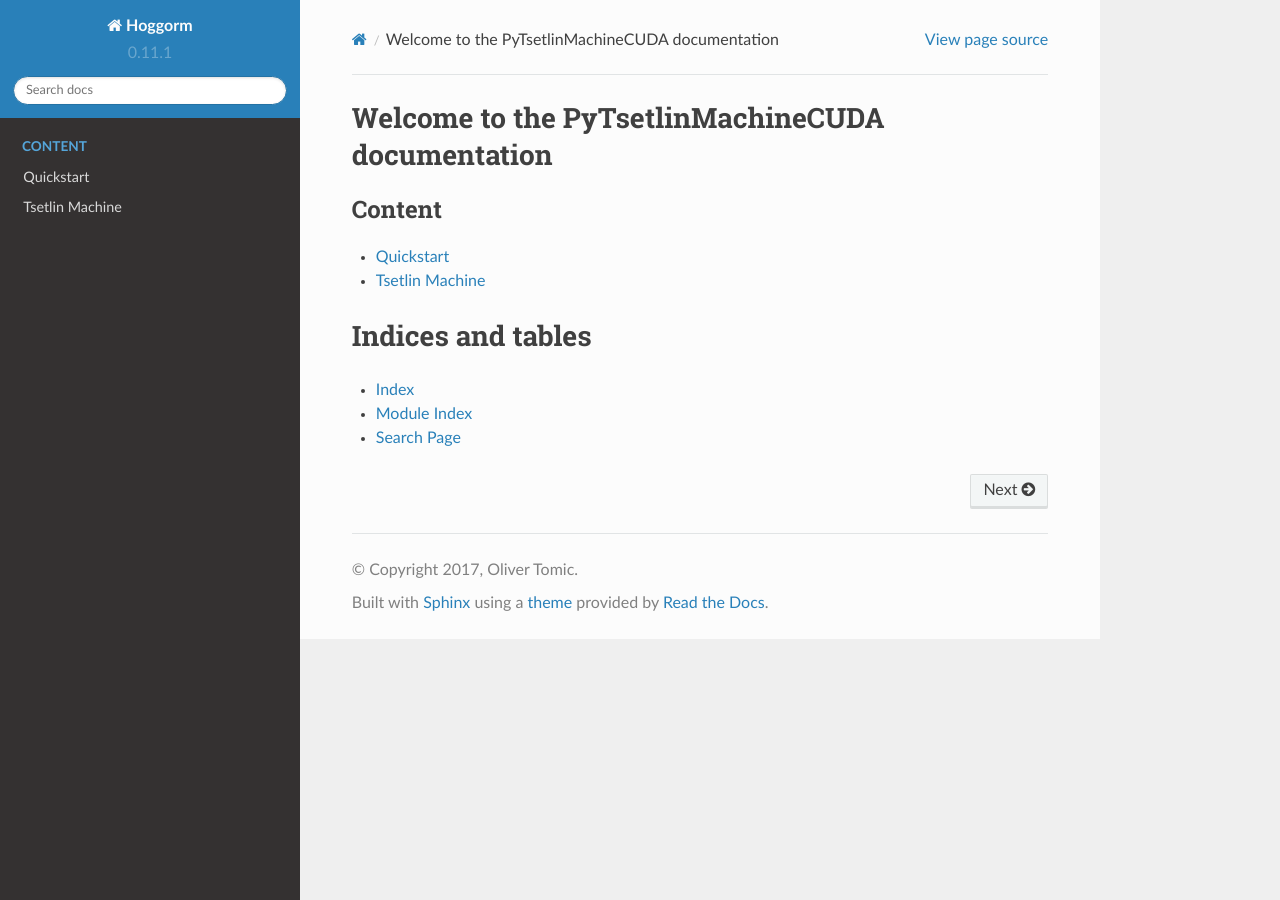
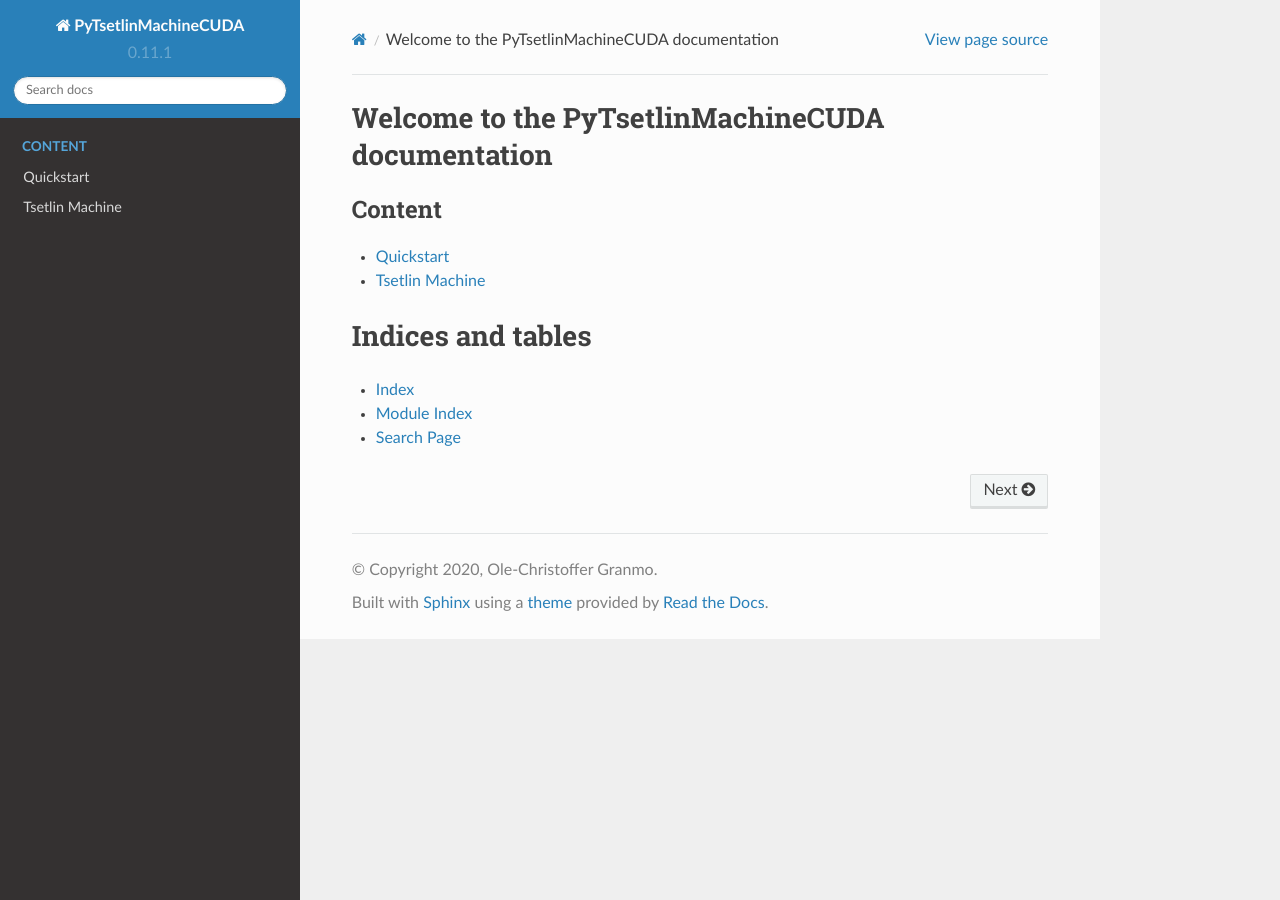
Before and after one commit to cair/PyTsetlinMachineCUDA, a Sphinx documentation site: the page built from docs/index.rst, in a window 1280 px wide. Built offline with Sphinx 7.4.7 and the Read the Docs theme 2.0.0, drawn with Linux system fonts in a browser that asks for light colours.

Commit message:
Update conf.py

```diff
--- a/docs/conf.py
+++ b/docs/conf.py
@@ -1,21 +1,6 @@
 # -*- coding: utf-8 -*-
 #
-# Hoggorm documentation build configuration file, created by
-# sphinx-quickstart on Wed Dec 13 09:28:23 2017.
-#
-# This file is execfile()d with the current directory set to its
-# containing dir.
-#
-# Note that not all possible configuration values are present in this
-# autogenerated file.
-#
-# All configuration values have a default; values that are commented out
-# serve to show the default.
 
-# If extensions (or modules to document with autodoc) are in another directory,
-# add these directories to sys.path here. If the directory is relative to the
-# documentation root, use os.path.abspath to make it absolute, like shown here.
-#
 import os
 import sys
 sys.path.insert(0, os.path.abspath('..'))
@@ -51,9 +36,9 @@ source_suffix = '.rst'
 master_doc = 'index'
 
 # General information about the project.
-project = u'Hoggorm'
-copyright = u'2017, Oliver Tomic'
-author = u'Oliver Tomic'
+project = u'PyTsetlinMachineCUDA'
+copyright = u'2020, Ole-Christoffer Granmo'
+author = u'Ole-Christoffer Granmo'
 
 # The version info for the project you're documenting, acts as replacement for
 # |version| and |release|, also used in various other places throughout the
@@ -133,7 +118,7 @@ html_sidebars = {
 # -- Options for HTMLHelp output ------------------------------------------
 
 # Output file base name for HTML help builder.
-htmlhelp_basename = 'Hoggormdoc'
+htmlhelp_basename = 'PyTsetlinMachineCUDADoc'
 
 
 # -- Options for LaTeX output ---------------------------------------------
@@ -160,8 +145,8 @@ latex_elements = {
 # (source start file, target name, title,
 #  author, documentclass [howto, manual, or own class]).
 latex_documents = [
-    (master_doc, 'Hoggorm.tex', u'Hoggorm Documentation',
-     u'Oliver Tomic', 'manual'),
+    (master_doc, 'PyTsetlinMachineCUDA.tex', u'PyTsetlinMachineCUDA Documentation',
+     u'Ole-Christoffer Granmo', 'manual'),
 ]
 
 
@@ -170,7 +155,7 @@ latex_documents = [
 # One entry per manual page. List of tuples
 # (source start file, name, description, authors, manual section).
 man_pages = [
-    (master_doc, 'hoggorm', u'Hoggorm Documentation',
+    (master_doc, 'PyTsetlinMachineCUDA', u'PyTsetlinMachineCUDA Documentation',
      [author], 1)
 ]
 
@@ -181,7 +166,7 @@ man_pages = [
 # (source start file, target name, title, author,
 #  dir menu entry, description, category)
 texinfo_documents = [
-    (master_doc, 'Hoggorm', u'Hoggorm Documentation',
-     author, 'Hoggorm', 'One line description of project.',
+    (master_doc, 'PyTsetlinMachineCUDA', u'PyTsetlinMachineCUDA Documentation',
+     author, 'PyTsetlinMachineCUDA', 'One line description of project.',
      'Miscellaneous'),
 ]
```
